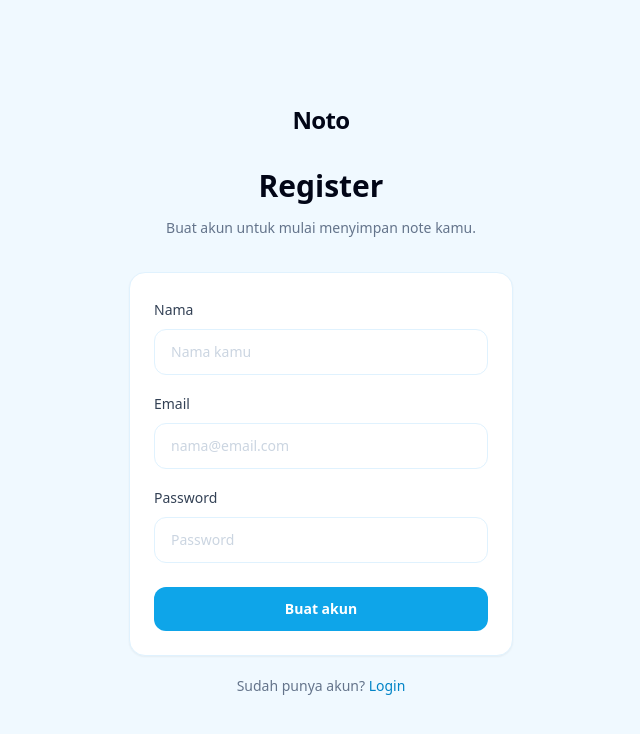
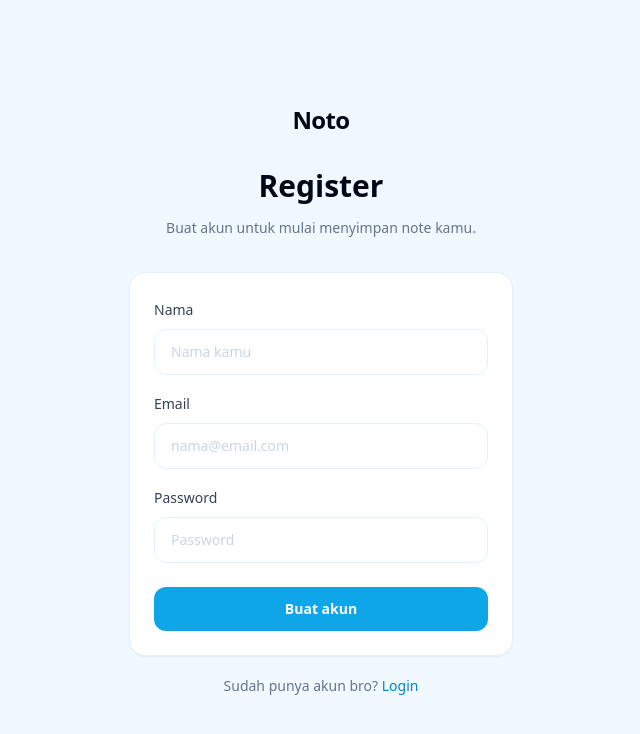
Before and after one commit to muzaim/noto-frontend, a React (Vite) app: page /register in a window 1280 px wide. Shown: the top 734 px of the page, without its empty margins (319-959 px from the left). Built offline with nearby package versions, Linux system fonts and the light colour scheme; no server answers.

Commit message:
Fitur register

```diff
--- a/src/pages/auth/Register.tsx
+++ b/src/pages/auth/Register.tsx
@@ -67,7 +67,7 @@ export default function Register() {
 			</AuthFormCard>
 
 			<p className="mt-5 text-center text-sm text-slate-500">
-				Sudah punya akun?{" "}
+				Sudah punya akun bro?{" "}
 				<Link
 					to="/login"
 					className="font-medium text-sky-600 hover:text-sky-700"
```
